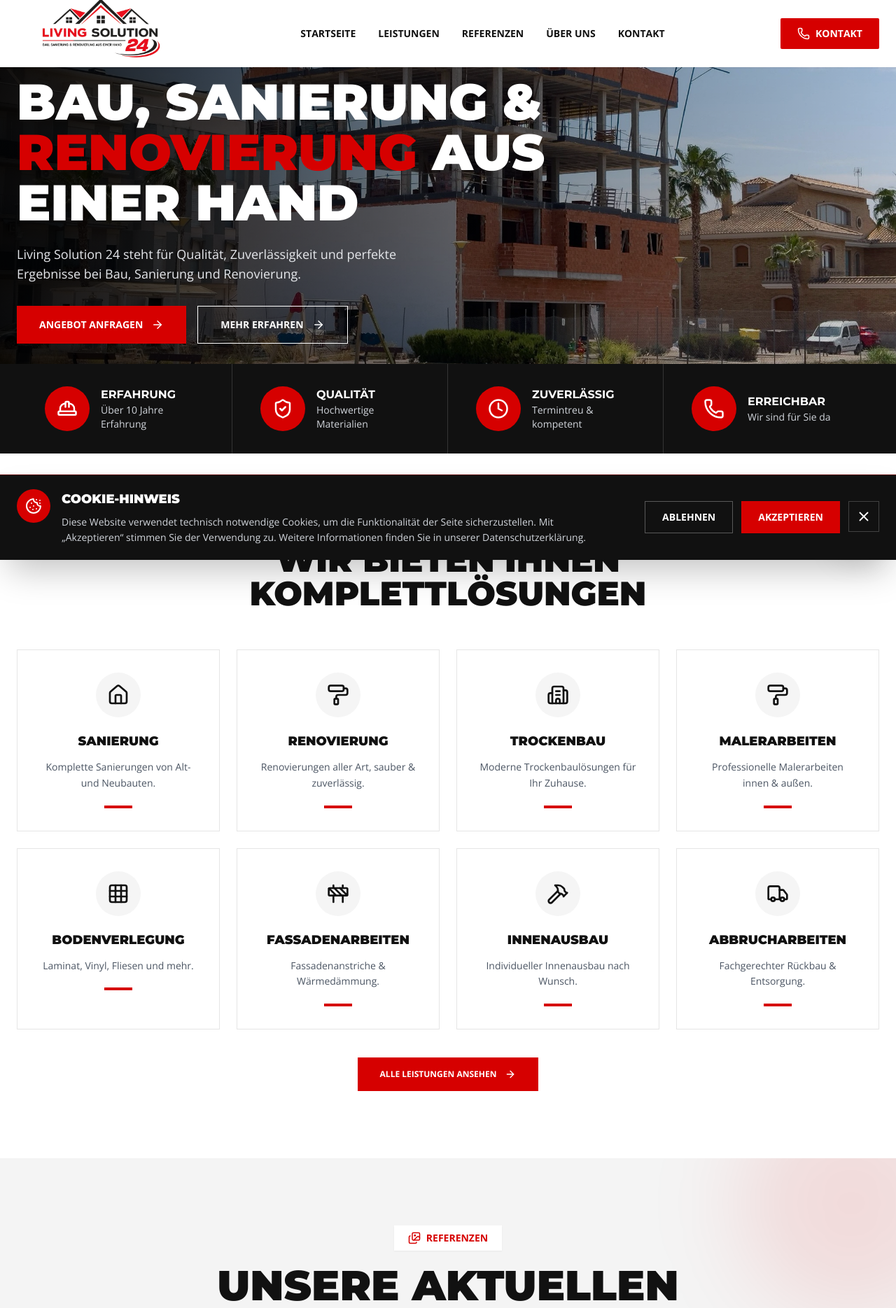
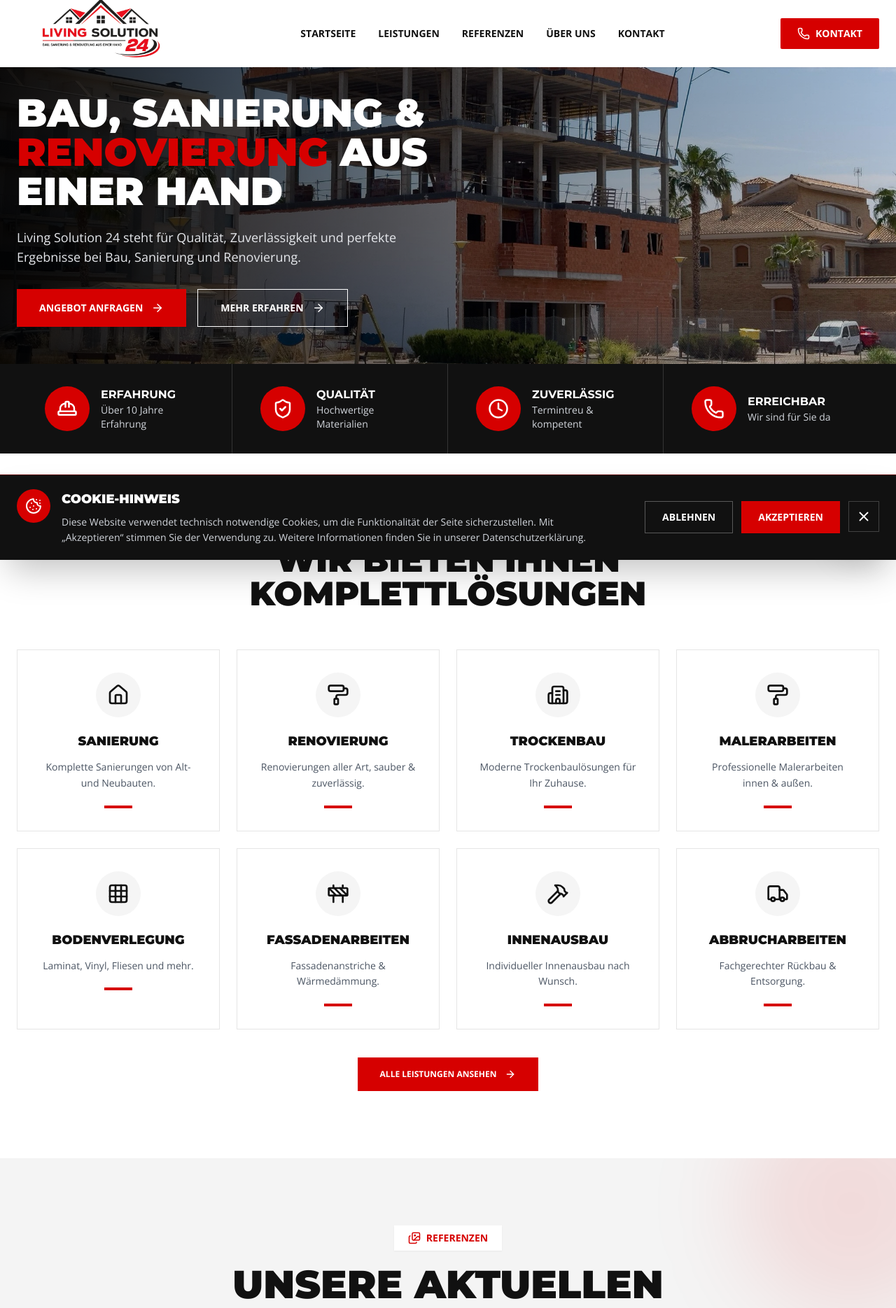
Before and after one commit to kamdemkogaing/living-solution24-website, a React (Vite) app: page / in a window 1280 px wide. Shown: the top 1869 px of the page at 70% size. Built offline with nearby package versions, Linux system fonts and the light colour scheme.

Commit message:
references updated

```diff
--- a/src/components/sections/Hero.jsx
+++ b/src/components/sections/Hero.jsx
@@ -18,7 +18,7 @@ export default function Hero() {
           transition={{ duration: 0.7 }}
           className="max-w-3xl text-white"
         >
-          <h1 className="text-4xl md:text-6xl lg:text-7xl font-black uppercase leading-tight">
+          <h1 className="text-4xl md:text-6xl lg:text-[3.5rem] font-black uppercase leading-tight">
             Bau, Sanierung & <span className="text-brandRed">Renovierung</span>{" "}
             aus einer Hand
           </h1>
--- a/src/components/sections/References.jsx
+++ b/src/components/sections/References.jsx
@@ -37,7 +37,7 @@ export default function References() {
             </span>
           </div>
 
-          <h2 className="text-3xl md:text-5xl lg:text-6xl font-black uppercase leading-tight">
+          <h2 className="text-3xl md:text-5xl lg:text-[3.5rem] font-black uppercase leading-tight">
             Unsere aktuellen Projekte
           </h2>
 
```
